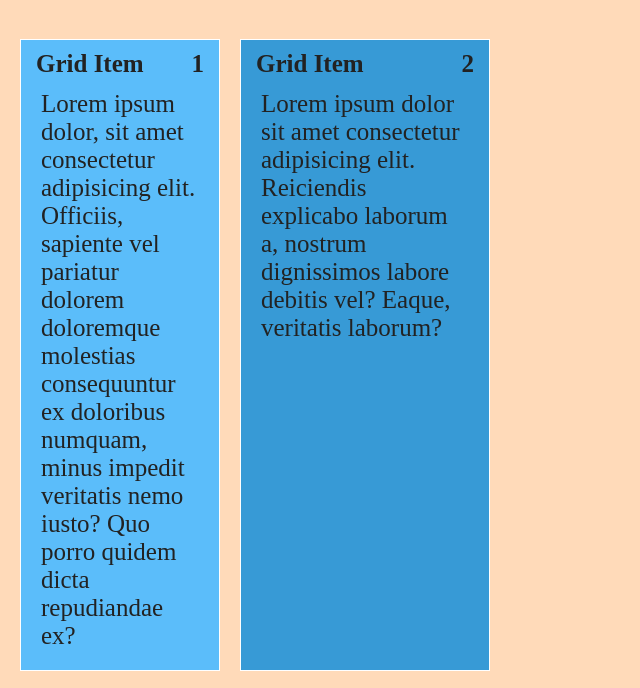
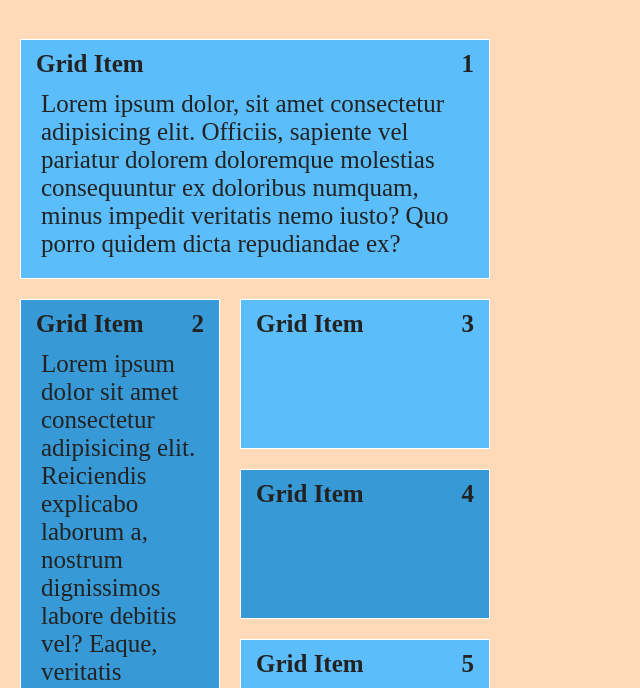
Before and after one commit to MakoDoli/CSS-course, a plain HTML site: page index.html in a window 1280 px wide. Shown: the part 61-749 px from the top of the page, without its empty margins (0-640 px from the left). Drawn offline with Linux system fonts and the light colour scheme.

Commit message:
grid-column-start/end grid-row-start/end

```diff
--- a/style.css
+++ b/style.css
@@ -22,6 +22,19 @@
 .grid-item-2 {
   grid-area: sidebar;
 } */
+.grid-item-1 {
+  /* grid-column-start: 1;
+  grid-column-end: 5; */
+  /* grid-column: 1/5; */
+  grid-column: 1/-1; /*ბოლო column-ის ჩათვლით დაიკავებს*/
+}
+
+/* თავიდან მარტო ორი column ზომა არის განსაზღვრული grid-container-ში, მაგრამ grid-item-end უფრო მეტი თუ დავუწერეთ, ანუ მეტი column თუ გამოვიდა, თვითონვე დაამატებს შეავსებს ქვედა row-ებში და იმ ორის ზომას გაითვალისწინებს და დანარჩენს თანაბრად გადაანაწილებს*/
+
+.grid-item-2 {
+  grid-row: 2/6;
+  /* grid-row: span 3; pirdapir ramdeni daikavos */
+}
 .grid-item {
   background-color: antiquewhite;
   border: 4px solid teal;
```
